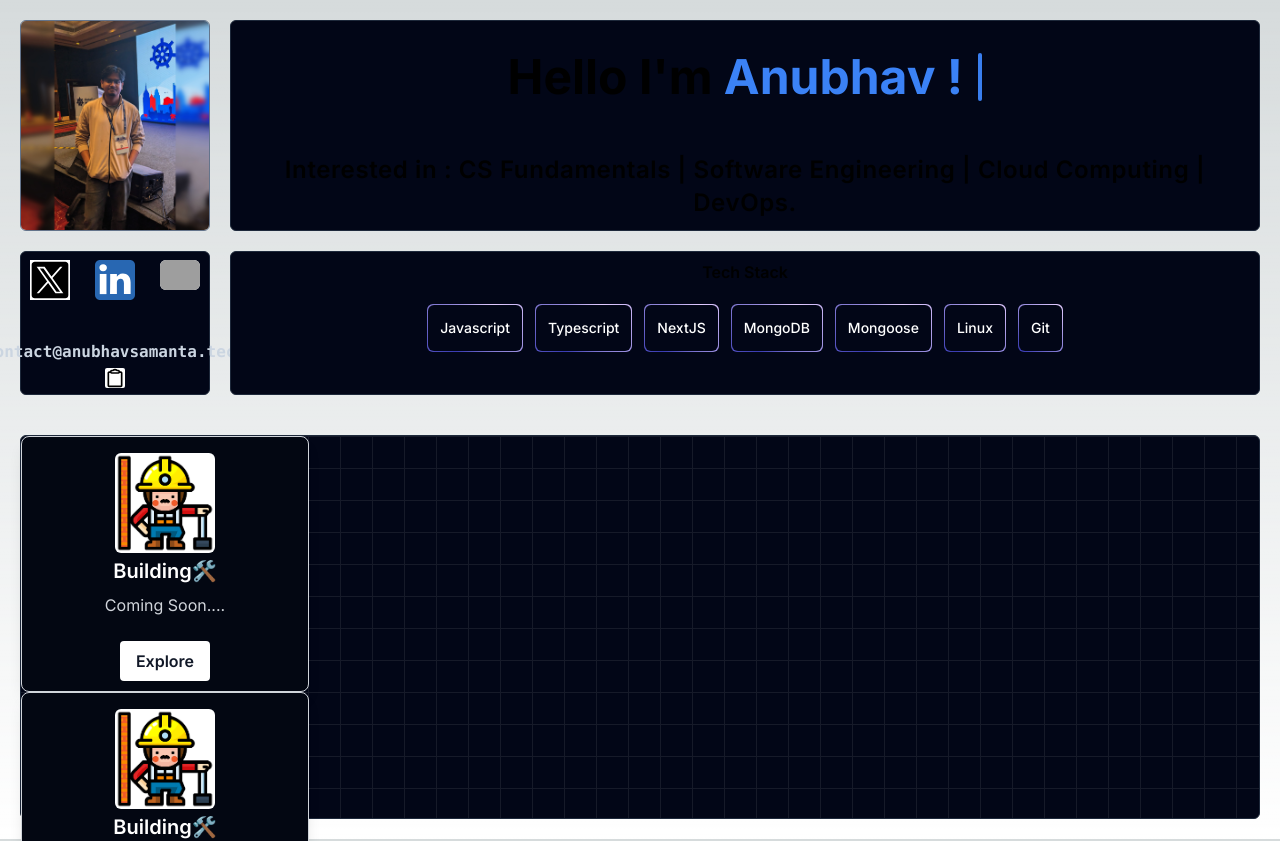
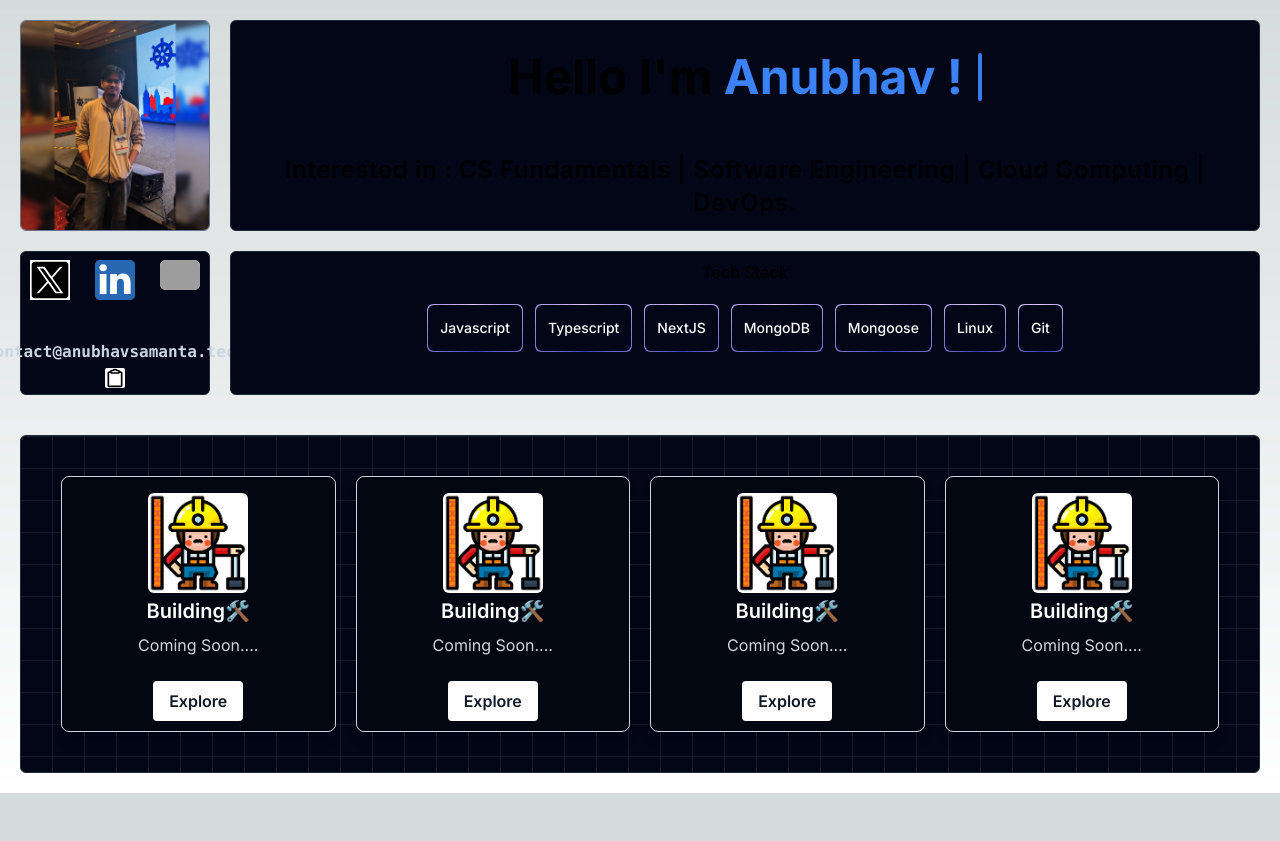
Before and after one commit to anubhavgh023/portfolio, a Next.js app: page / in a window 1280 px wide. Shown: the top 841 px of the page. After the commit the page ends 800 px from the top, so only its background shows below. Built offline with nearby package versions, Linux system fonts and the light colour scheme; grey boxes are pictures that could not be loaded.

Commit message:
Fixed: Add reactivity to ProjectSection.tsx

```diff
--- a/src/components/ProjectSection.tsx
+++ b/src/components/ProjectSection.tsx
@@ -2,7 +2,7 @@ import Image from "next/image";
 
 export default function ProjectSection() {
   return (
-    <div className="bg-slate-950 flex-col gap-5 items-center justify-around border border-slate-800 rounded-md h-96 bg-grid-white/[0.08]">
+    <div className="bg-slate-950 flex flex-col md:flex-row lg:flex-row gap-5 items-center justify-around border border-slate-800 rounded-md p-5 lg:p-10   bg-grid-white/[0.08]">
       <ProjectCard projectName="Building🛠️" imageUrl="/building.png" />
       <ProjectCard projectName="Building🛠️" imageUrl="/building.png" />
       <ProjectCard projectName="Building🛠️" imageUrl="/building.png" />
@@ -19,7 +19,7 @@ function ProjectCard({
   imageUrl: string;
 }) {
   return (
-    <div className="flex flex-col items-center border border-gray-300 rounded-lg shadow-lg p-4 h-64 w-72 bg-gray-950 text-white">
+    <div className="flex flex-col items-center border border-gray-300 rounded-lg shadow-lg p-4 h-64 w-full max-w-xs mx-auto bg-gray-950 text-white">
       <Image
         src={imageUrl}
         alt={projectName}
```
